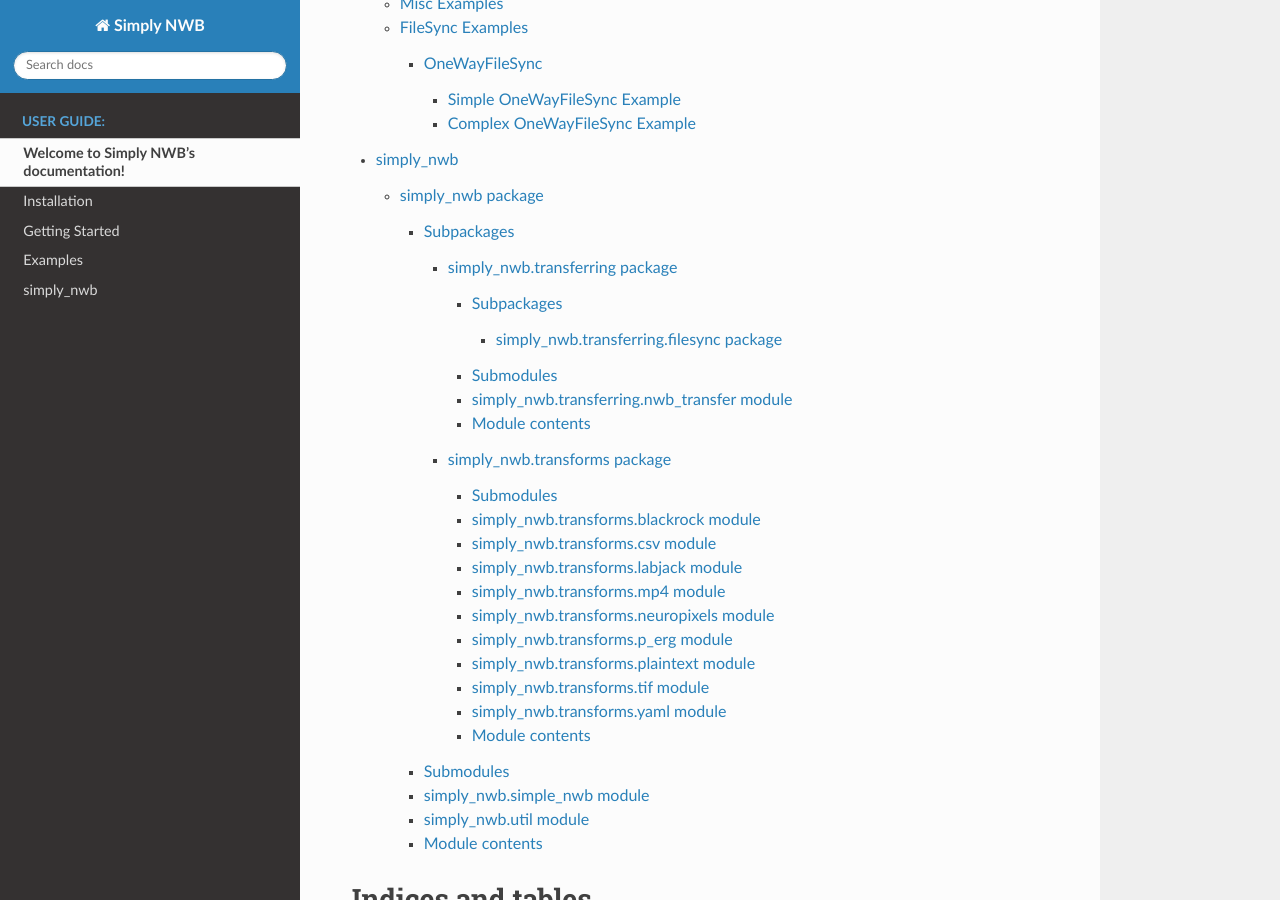
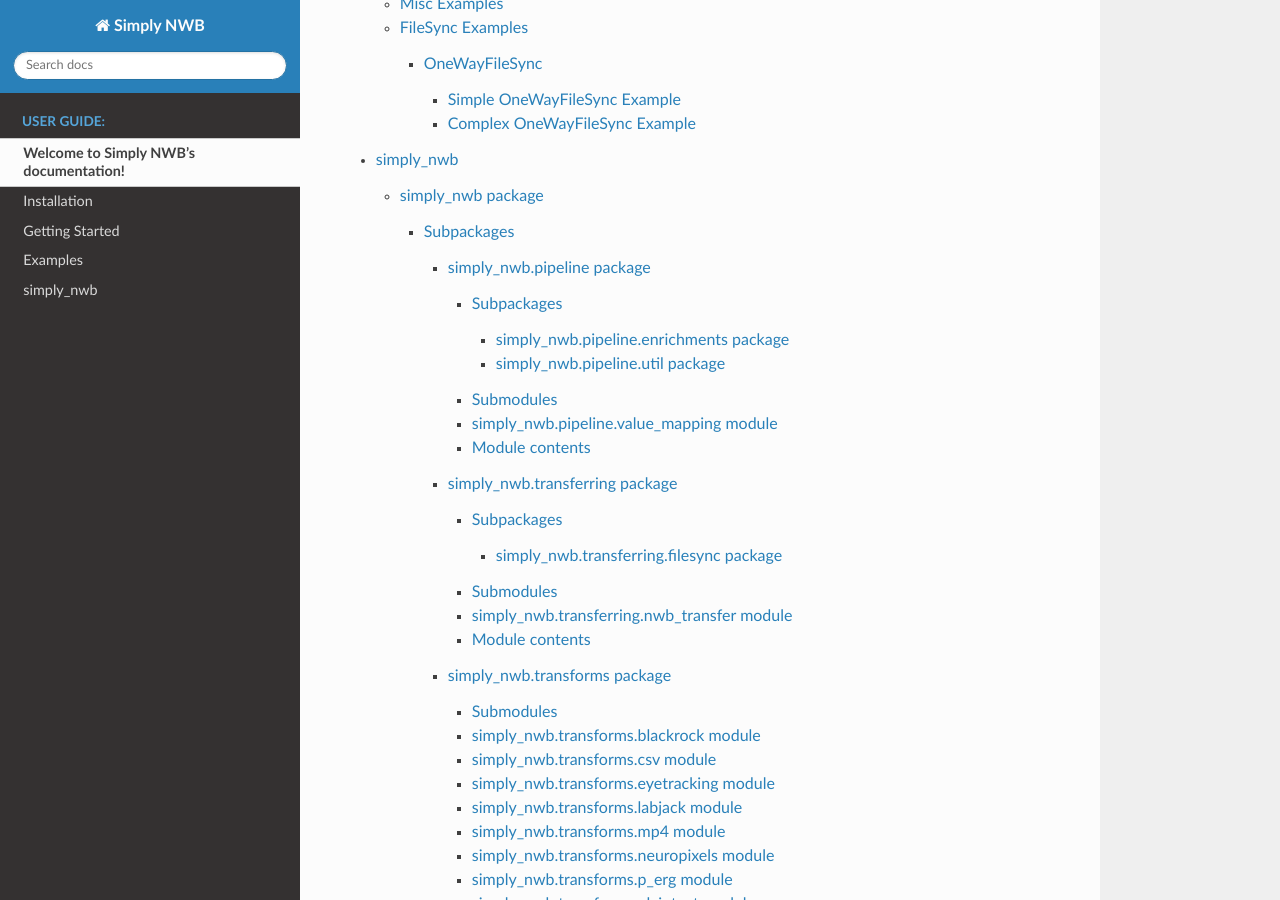
Before and after one commit to Anschutz-Visual-Cluster/simply-nwb, a Sphinx documentation site: the page built from docs/source/index.rst, in a window 1280 px wide and 900 px high, scrolled down 564 px. Built offline with Sphinx 7.4.7 and the Read the Docs theme 2.0.0, drawn with Linux system fonts in a browser that asks for light colours.

Commit message:
regenerated docs, ver 0.7.0

```diff
--- /dev/null
+++ b/docs/source/simply_nwb.pipeline.enrichments.rst
@@ -0,0 +1,29 @@
+simply\_nwb.pipeline.enrichments package
+========================================
+
+Subpackages
+-----------
+
+.. toctree::
+   :maxdepth: 4
+
+   simply_nwb.pipeline.enrichments.saccades
+
+Submodules
+----------
+
+simply\_nwb.pipeline.enrichments.example module
+-----------------------------------------------
+
+.. automodule:: simply_nwb.pipeline.enrichments.example
+   :members:
+   :undoc-members:
+   :show-inheritance:
+
+Module contents
+---------------
+
+.. automodule:: simply_nwb.pipeline.enrichments
+   :members:
+   :undoc-members:
+   :show-inheritance:
--- /dev/null
+++ b/docs/source/simply_nwb.pipeline.rst
@@ -0,0 +1,30 @@
+simply\_nwb.pipeline package
+============================
+
+Subpackages
+-----------
+
+.. toctree::
+   :maxdepth: 4
+
+   simply_nwb.pipeline.enrichments
+   simply_nwb.pipeline.util
+
+Submodules
+----------
+
+simply\_nwb.pipeline.value\_mapping module
+------------------------------------------
+
+.. automodule:: simply_nwb.pipeline.value_mapping
+   :members:
+   :undoc-members:
+   :show-inheritance:
+
+Module contents
+---------------
+
+.. automodule:: simply_nwb.pipeline
+   :members:
+   :undoc-members:
+   :show-inheritance:
--- /dev/null
+++ b/docs/source/simply_nwb.pipeline.util.rst
@@ -0,0 +1,10 @@
+simply\_nwb.pipeline.util package
+=================================
+
+Module contents
+---------------
+
+.. automodule:: simply_nwb.pipeline.util
+   :members:
+   :undoc-members:
+   :show-inheritance:
--- a/docs/source/simply_nwb.rst
+++ b/docs/source/simply_nwb.rst
@@ -7,6 +7,7 @@ Subpackages
 .. toctree::
    :maxdepth: 4
 
+   simply_nwb.pipeline
    simply_nwb.transferring
    simply_nwb.transforms
 
--- a/docs/source/simply_nwb.transforms.rst
+++ b/docs/source/simply_nwb.transforms.rst
@@ -16,6 +16,14 @@ simply\_nwb.transforms.csv module
 ---------------------------------
 
 .. automodule:: simply_nwb.transforms.csv
+   :members:
+   :undoc-members:
+   :show-inheritance:
+
+simply\_nwb.transforms.eyetracking module
+-----------------------------------------
+
+.. automodule:: simply_nwb.transforms.eyetracking
    :members:
    :undoc-members:
    :show-inheritance:
--- a/setup.py
+++ b/setup.py
@@ -1,6 +1,6 @@
 from setuptools import setup, find_packages
 
-VERSION = "0.6.2"  # Remove this comment when enrichments are published (update spencer-funcs)
+VERSION = "0.7.0"
 
 
 def parse_requirements(requirement_file):
```
Also changed, not shown: docs/source/simply_nwb.pipeline.enrichments.saccades.rst (added, +29 -0 lines), 2 other files.
